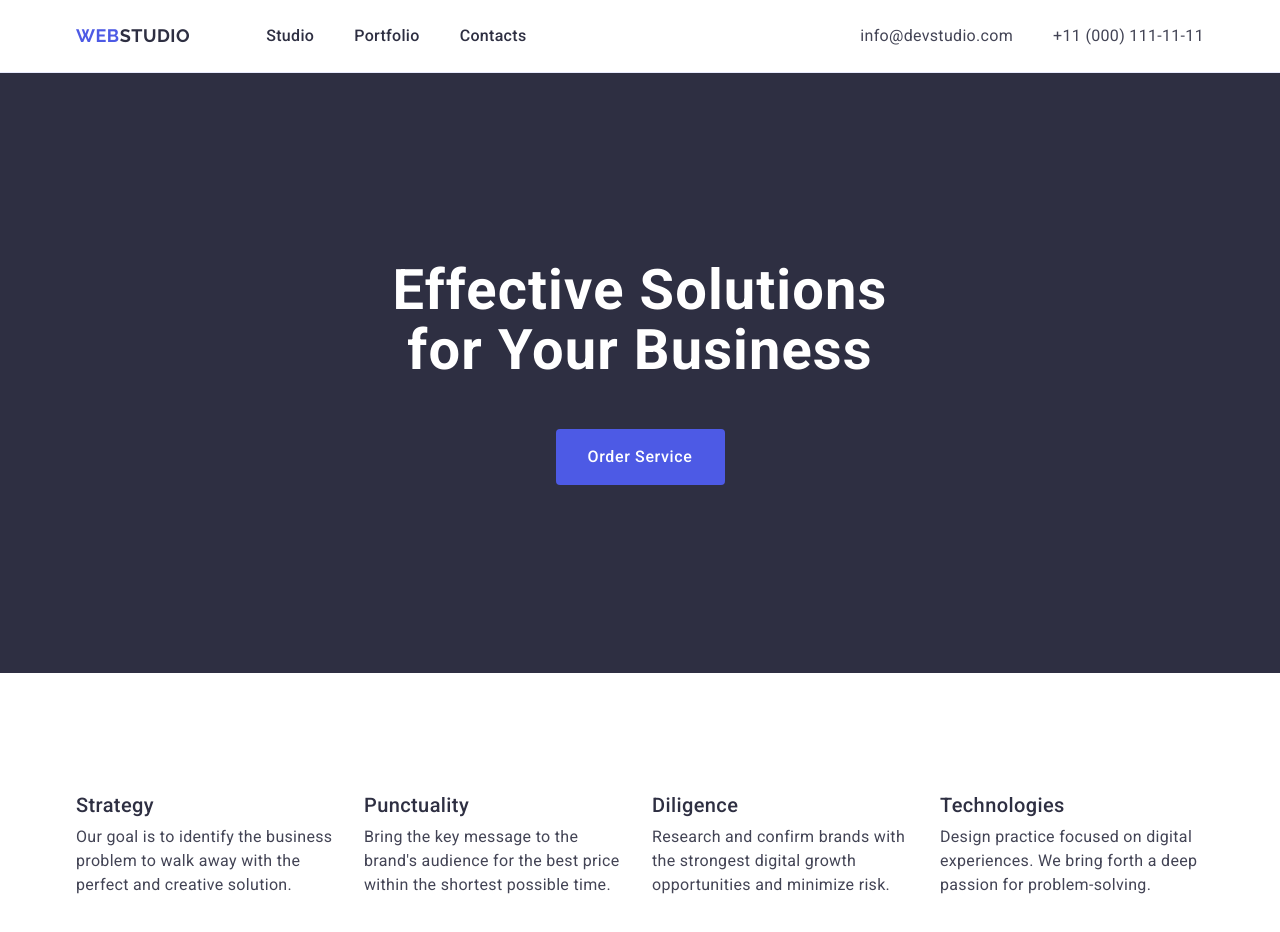
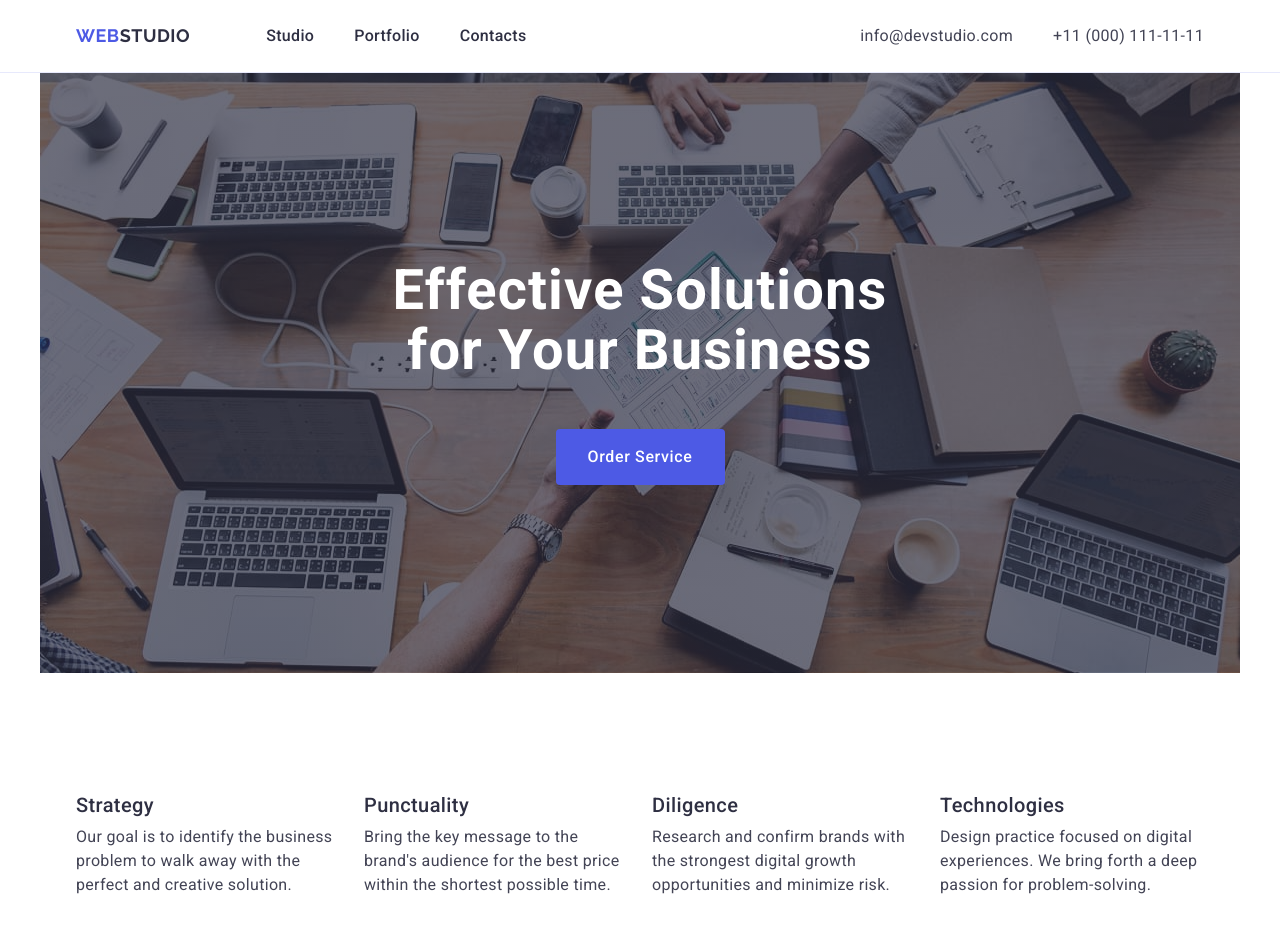
Before and after one commit to tokareva-stacy/goit-markup-hw-04, a plain HTML site: page index.html in a window 1280 px wide. Shown: the top 932 px of the page. Drawn offline with nearby package versions, Linux system fonts and the light colour scheme.

Commit message:
plus background

```diff
--- a/css/styles.css
+++ b/css/styles.css
@@ -124,6 +124,14 @@ img {
     background: #2e2f42;
     padding-top: 188px;
     padding-bottom: 188px;
+    max-width: 1200px;
+    margin: 0 auto;
+    background-image: linear-gradient(rgba(46, 47, 66, 0.7), rgba(46, 47, 66, 0.7)),
+    url(../images/people-office\ 1.jpg);
+    background-repeat: no-repeat;
+    background-position: center;
+    background-size: cover;
+
 
 
 }
```
Also changed, not shown: images/people-office 1.jpg (added).
